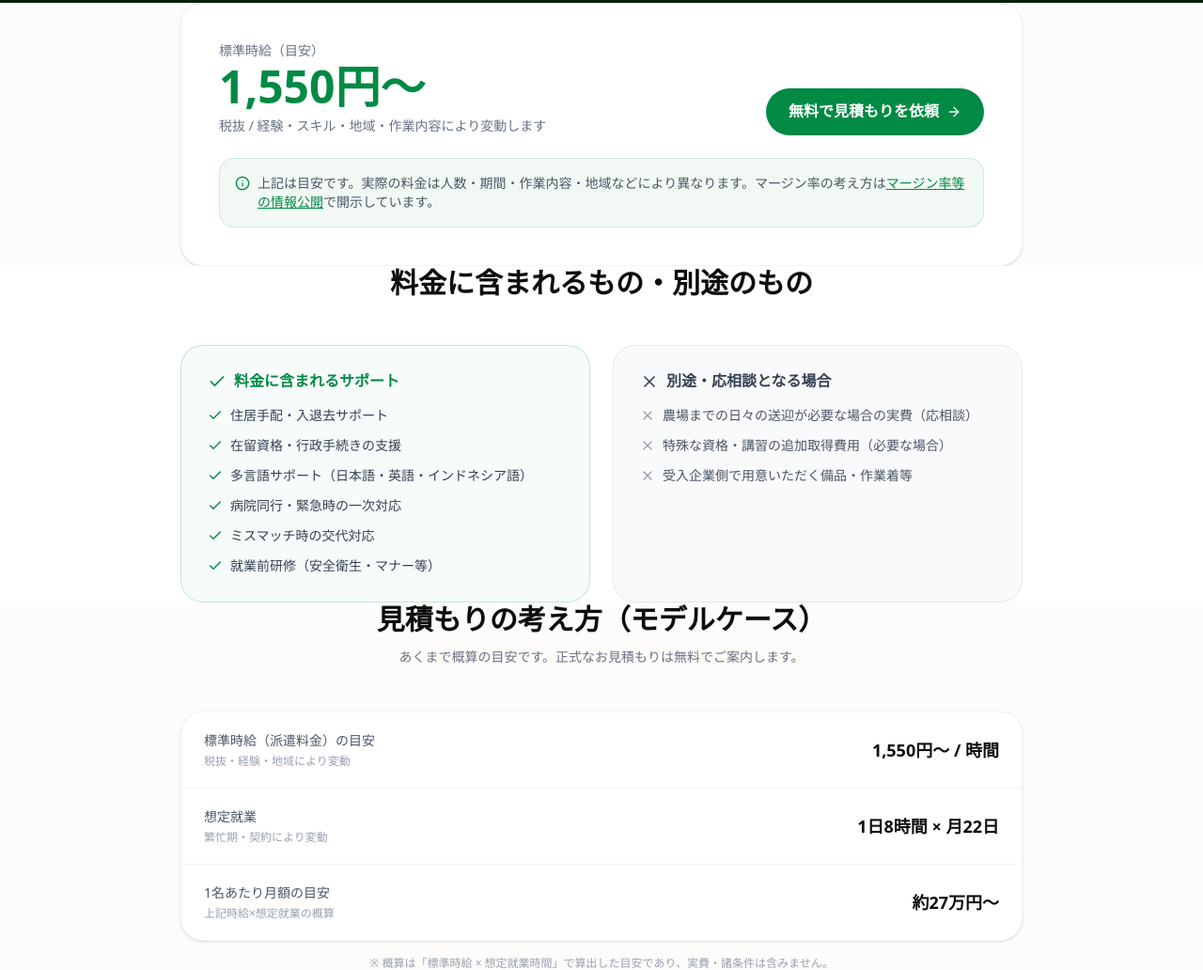
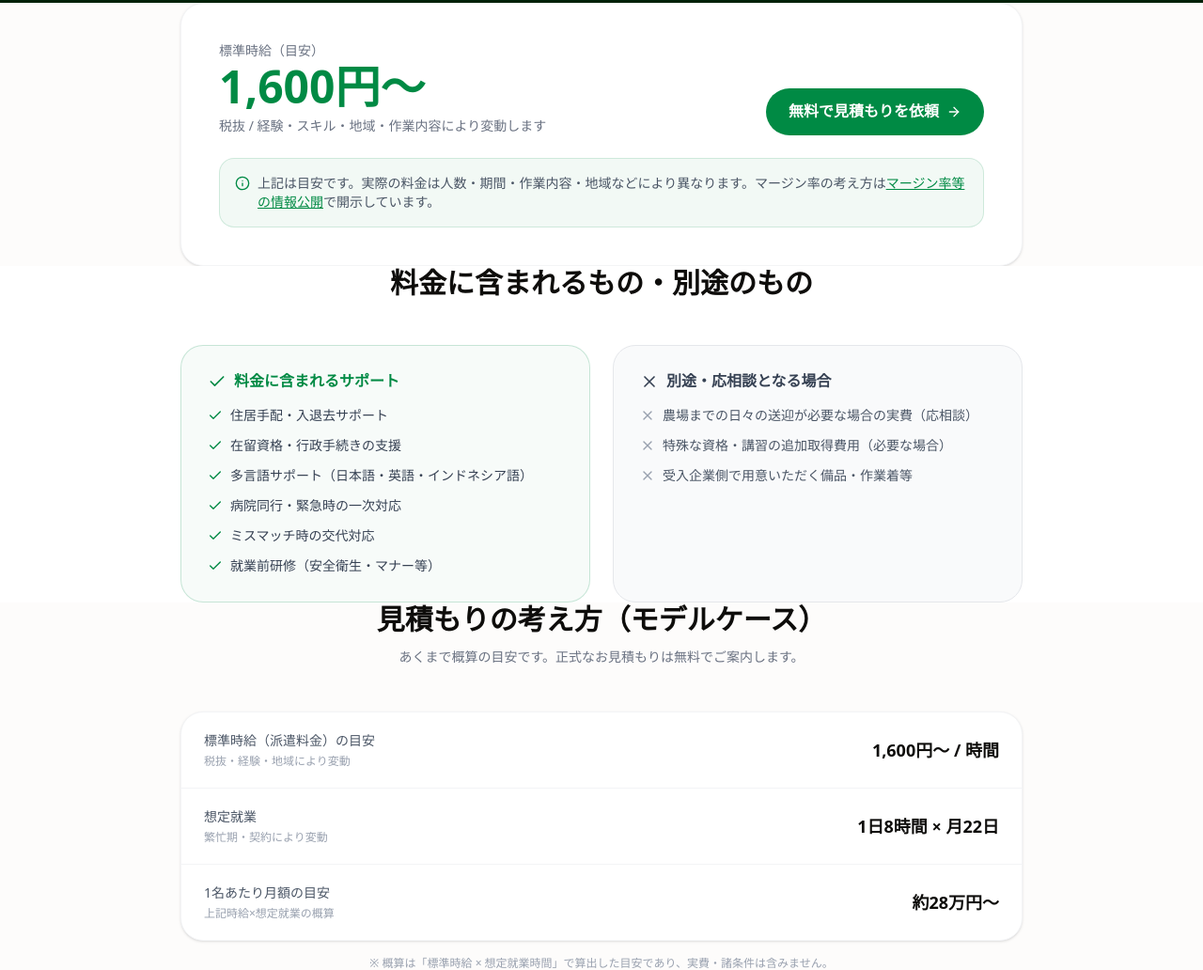
Before and after one commit to SUGUKURU-CO-LTD/corp1, a Next.js app: page /pricing in a window 1280 px wide. Shown: the part 226-1258 px from the top of the page at 94% size. Built offline with nearby package versions, Linux system fonts and the light colour scheme; no server answers.

Commit message:
fix: 標準時給を1,600円に改定し、連動する月額概算を更新
/pricing・/faq・/services・/services/dispatch の標準時給表記を
1,550円〜から1,600円〜へ統一。月額の目安（1日8時間×月22日換算）も
27万円〜から28万円〜へ連動更新した。

```diff
--- a/src/app/faq/page.tsx
+++ b/src/app/faq/page.tsx
@@ -22,7 +22,7 @@ const faqGroups: FaqGroup[] = [
         items: [
             {
                 q: "料金はどのくらいかかりますか？",
-                a: "時給ベースの派遣料金が基本で、標準時給の目安は1,550円〜（税抜）です。人数・期間・作業内容・地域により変動します。正式なお見積もりは無料でご案内します。",
+                a: "時給ベースの派遣料金が基本で、標準時給の目安は1,600円〜（税抜）です。人数・期間・作業内容・地域により変動します。正式なお見積もりは無料でご案内します。",
             },
             {
                 q: "料金にはどこまで含まれますか？",
--- a/src/app/pricing/page.tsx
+++ b/src/app/pricing/page.tsx
@@ -40,9 +40,9 @@ const notIncluded = [
 
 // 見積もりの考え方（モデルケース・概算）
 const exampleRows = [
-    { item: "標準時給（派遣料金）の目安", value: "1,550円〜 / 時間", note: "税抜・経験・地域により変動" },
+    { item: "標準時給（派遣料金）の目安", value: "1,600円〜 / 時間", note: "税抜・経験・地域により変動" },
     { item: "想定就業", value: "1日8時間 × 月22日", note: "繁忙期・契約により変動" },
-    { item: "1名あたり月額の目安", value: "約27万円〜", note: "上記時給×想定就業の概算" },
+    { item: "1名あたり月額の目安", value: "約28万円〜", note: "上記時給×想定就業の概算" },
 ];
 
 export default function PricingPage() {
@@ -76,7 +76,7 @@ export default function PricingPage() {
                                 <div>
                                     <p className="text-gray-500 text-sm mb-1">標準時給（目安）</p>
                                     <p className="text-4xl md:text-5xl font-bold text-accent">
-                                        1,550円〜
+                                        1,600円〜
                                     </p>
                                     <p className="text-gray-500 text-sm mt-2">
                                         税抜 / 経験・スキル・地域・作業内容により変動します
--- a/src/app/services/dispatch/page.tsx
+++ b/src/app/services/dispatch/page.tsx
@@ -62,7 +62,7 @@ const flow = [
 ];
 
 const pricing = {
-    hourlyRate: "1,550円〜",
+    hourlyRate: "1,600円〜",
     note: "税抜 / 経験・スキルにより変動",
     includes: [
         "住居手配・入退去サポート",
--- a/src/app/services/page.tsx
+++ b/src/app/services/page.tsx
@@ -22,7 +22,7 @@ const services = [
             "住宅手配・入退去サポート込み",
         ],
         pricing: {
-            baseRate: "1,550円/時間〜（税抜）",
+            baseRate: "1,600円/時間〜（税抜）",
             initialFee: "採用コスト・住宅費用削減",
         },
         href: "/services/dispatch",
```
